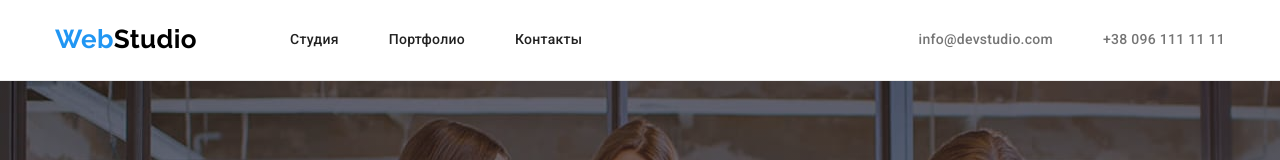
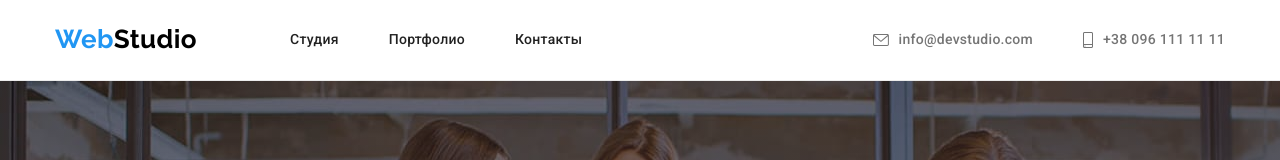
Before and after one commit to linafv/goit-markup-hw-04, a plain HTML site: page index.html in a window 1280 px wide. Shown: the top 160 px of the page. Drawn offline with nearby package versions, Linux system fonts and the light colour scheme.

Commit message:
feat(header): add the icons for social link

```diff
--- a/css/common.css
+++ b/css/common.css
@@ -104,11 +104,20 @@ button {
 }
 .header__link {
   padding: 5px 0;
+  display: flex;
+  align-items: center;
   color: var(--sub-text-color);
 }
 .header__link:hover,
 .header__link:focus {
   color: var(--accent-color);
+}
+.header__icon {
+  margin-right: 10px;
+  fill: currentColor;
+}
+.header__icon:hover {
+  fill: var(--accent-color);
 }
 .footer {
   padding: 60px 0;
--- a/css/main.css
+++ b/css/main.css
@@ -131,6 +131,3 @@
   fill: var(--light-text-color);
   transition: 0.2s;
 }
-
-.social-list__icon {
-}
--- a/index.html
+++ b/index.html
@@ -43,10 +43,20 @@
 
           <ul class="header__comm">
             <li class="header__item">
-              <a class="header__link" href="mailto:info@devstudio.com">info@devstudio.com</a>
+              <a class="header__link" href="mailto:info@devstudio.com">
+                <svg class="mail-icon header__icon" height="12" width="16">
+                  <use href="./images/icons.svg#icon-email"></use>
+                </svg>
+                info@devstudio.com
+              </a>
             </li>
             <li class="header__item">
-              <a class="header__link" href="tel:+380961111111">+38 096 111 11 11</a>
+              <a class="header__link" href="tel:+380961111111">
+                <svg class="phone-icon header__icon" height="16" width="10">
+                  <use href="./images/icons.svg#icon-phone"></use>
+                </svg>
+                +38 096 111 11 11
+              </a>
             </li>
           </ul>
         </div>
```
